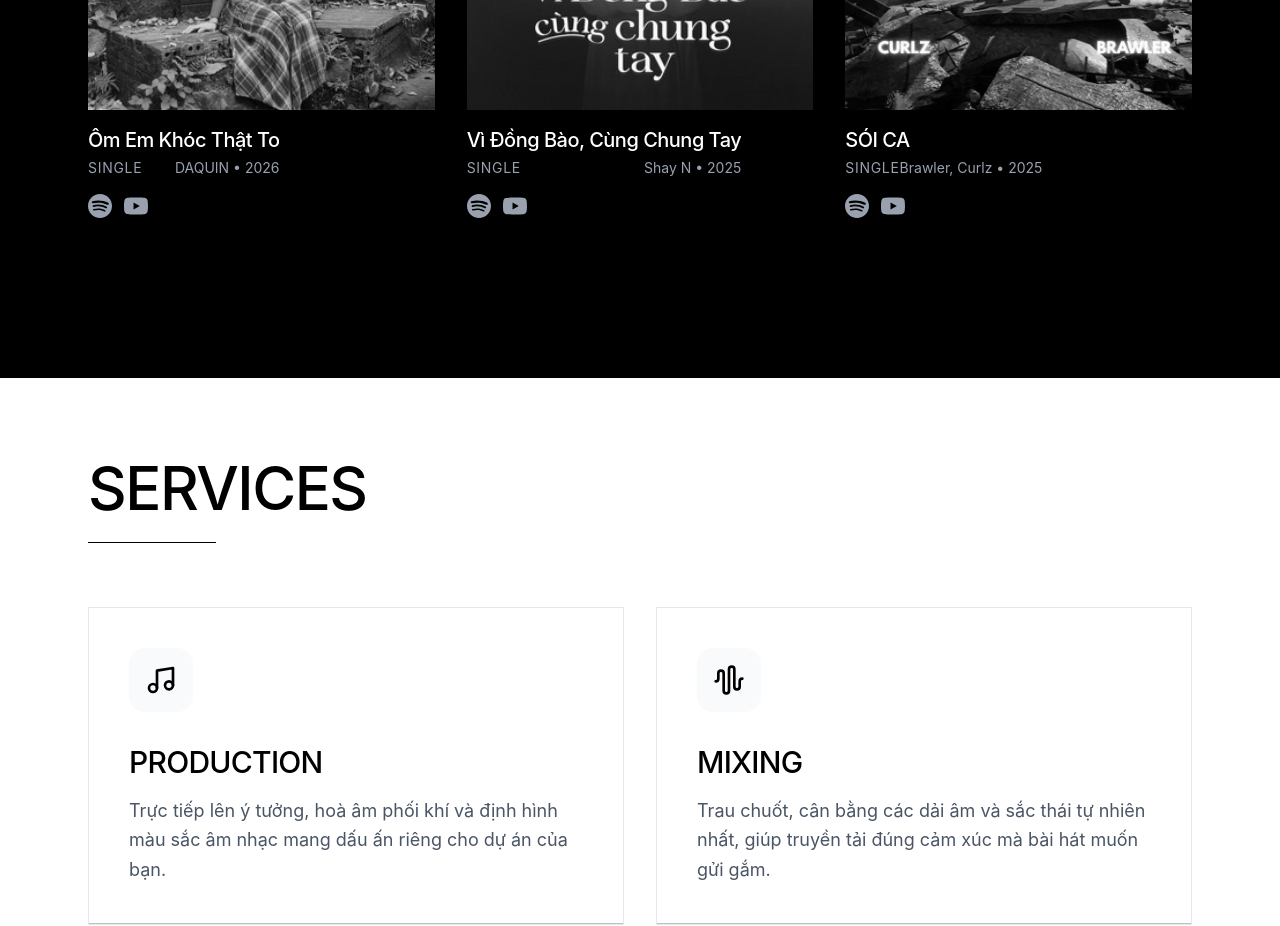
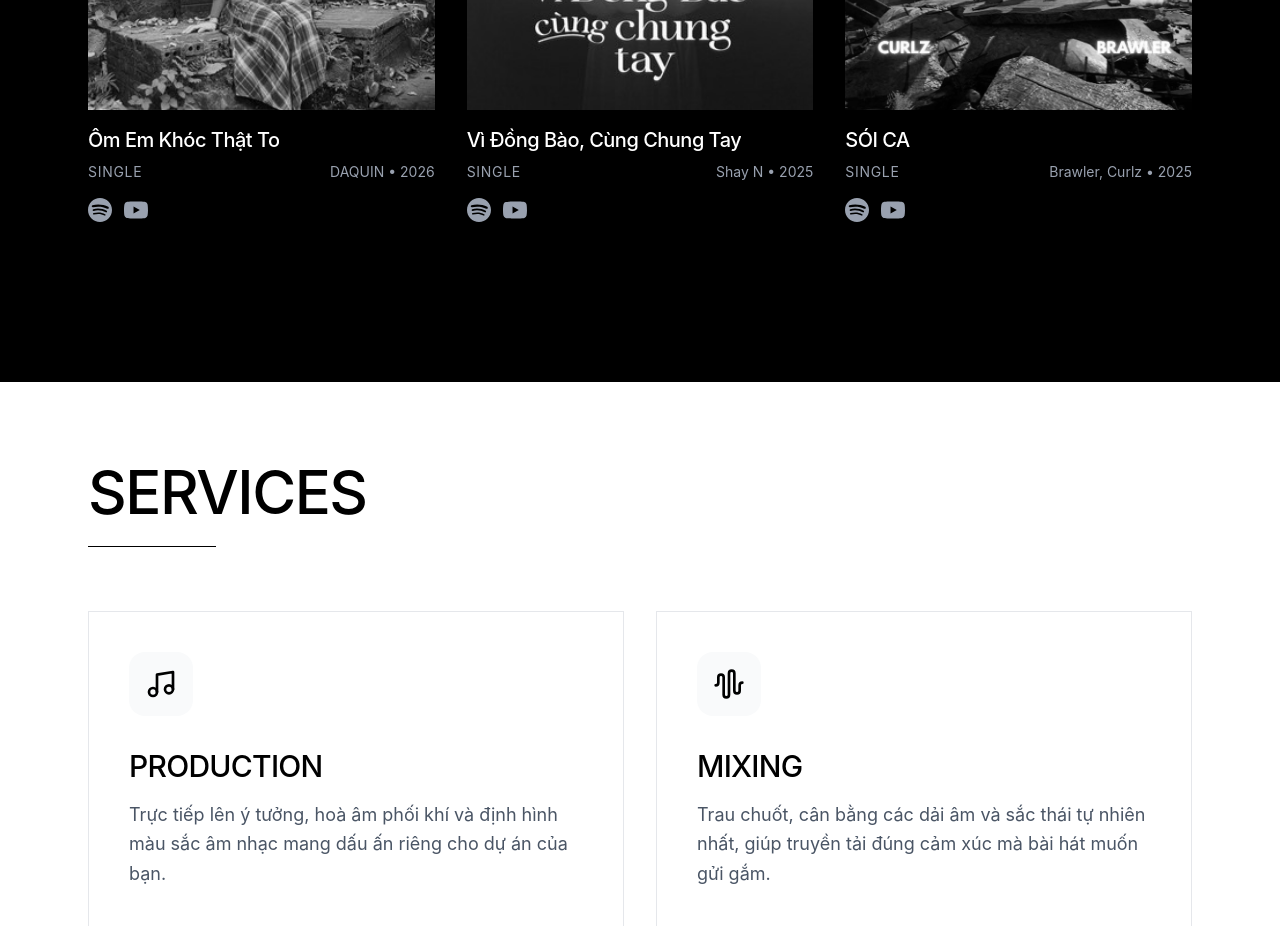
Before and after one commit to minhgtr25/Duc-Portfolio, a React (Vite) app: page / in a window 1280 px wide. Shown: the part 2100-3026 px from the top of the page. Built offline with nearby package versions, Linux system fonts and the light colour scheme.

Commit message:
fix(ui): align category to left and artist/year to right in project cards

```diff
--- a/src/app/components/Projects.tsx
+++ b/src/app/components/Projects.tsx
@@ -113,8 +113,8 @@ export function Projects() {
               </div>
 
               {/* Text Info */}
-              <div className="flex-1 min-w-0 px-4 md:px-0 flex flex-col justify-center">
-                <h3 className="text-sm sm:text-base md:text-xl tracking-tight mb-0.5 md:mb-1 flex items-center gap-2 truncate">
+              <div className="flex-1 min-w-0 px-4 md:px-0 flex flex-col justify-center w-full">
+                <h3 className="text-sm sm:text-base md:text-xl tracking-tight mb-0.5 md:mb-1 flex items-center gap-2 w-full">
                   {currentTrack?.id === project.id && (
                     <div className="w-1.5 h-1.5 md:w-2 md:h-2 bg-green-500 rounded-full animate-pulse shrink-0" />
                   )}
@@ -123,9 +123,9 @@ export function Projects() {
                   </span>
                 </h3>
 
-                <div className="flex flex-col md:flex-row md:justify-between text-xs md:text-sm text-gray-400 gap-1 md:gap-0">
-                  <span className="hidden md:block tracking-wider">{project.category}</span>
-                  <span className="truncate">
+                <div className="flex flex-col md:flex-row md:justify-between md:items-center text-xs md:text-sm text-gray-400 gap-1 md:gap-2 w-full mt-1">
+                  <span className="hidden md:block tracking-wider shrink-0">{project.category}</span>
+                  <span className="truncate md:text-right flex-1">
                     {project.artist} <span className="hidden md:inline">• {project.year}</span>
                   </span>
                 </div>
```
